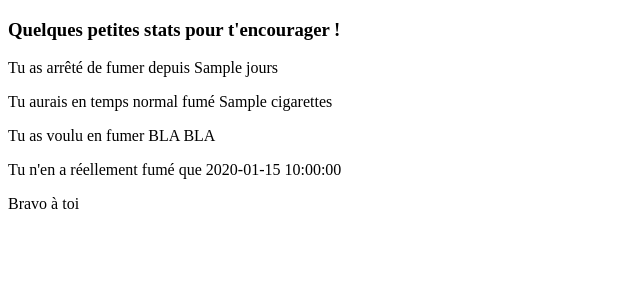
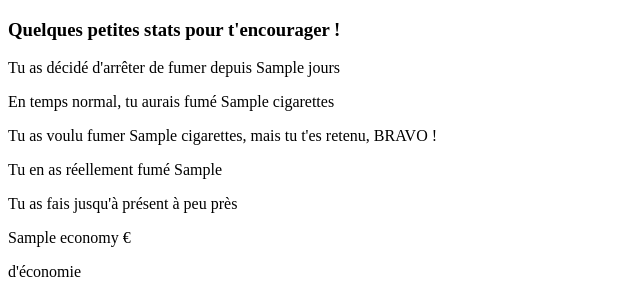
Before and after one commit to CelineGodichon/stopClope, a Symfony app: template templates/stats/stats.html.twig in a window 1280 px wide. Shown: the top 298 px of the page, without its empty margins (0-640 px from the left). Run offline with Twig, Linux system fonts and the light colour scheme; the template is opened without the code that fills it: most values are stand-ins (such as "Sample title", 1, 10 or a date in 2020); some libraries are stand-ins or nearby versions.

Commit message:
sùoking works + gif

```diff
--- a/assets/scss/app.scss
+++ b/assets/scss/app.scss
@@ -2,3 +2,4 @@
 @import "vars";
 @import "homepage";
 @import "nav";
+@import "stats";
--- a/src/Controller/DefaultController.php
+++ b/src/Controller/DefaultController.php
@@ -5,6 +5,7 @@ namespace App\Controller;
 use App\Entity\Cigarette;
 use App\Entity\User;
 use App\Form\CigaretteType;
+use DateTime;
 use Symfony\Bundle\FrameworkBundle\Controller\AbstractController;
 use Symfony\Component\HttpFoundation\Request;
 use Symfony\Component\HttpFoundation\Response;
@@ -34,14 +35,17 @@ class DefaultController extends AbstractController
         $cigarette = new Cigarette();
         $form = $this->createForm(CigaretteType::class, $cigarette);
         $form->handleRequest($request);
+        $user = $this->getUser();
 
         if ($form->isSubmitted() && $form->isValid()) {
+            $cigarette->setCreatedAt(new DateTime('now'));
+            $cigarette->setUser($user);
             $entityManager = $this->getDoctrine()->getManager();
             $entityManager->persist($cigarette);
             $entityManager->flush();
 
             return $this->redirectToRoute('homepage', [
-                'user' => $this->getUser()
+                'id' => $user->getId()
             ]);
         }
 
--- a/templates/cigarette/_form.html.twig
+++ b/templates/cigarette/_form.html.twig
@@ -1,4 +1,5 @@
 {{ form_start(form) }}
-    {{ form_widget(form) }}
+    {{ form_row(form.price) }}
+    {{ form_row(form.isSmoked) }}
     <button class="btn">{{ button_label|default('Save') }}</button>
 {{ form_end(form) }}
--- a/templates/homepage.html.twig
+++ b/templates/homepage.html.twig
@@ -18,7 +18,8 @@
             <h1 class="textCigarette mt-2"> Stop Clope</h1>
         </div>
         <a href="{{ path('cigarette_new') }}"><h1 class="btn btn-stop">Je m'en grille une petite </h1></a>
-
     {% endif %}
 
+
+
 {% endblock %}
--- a/templates/stats/stats.html.twig
+++ b/templates/stats/stats.html.twig
@@ -2,14 +2,53 @@
 
 {% block body %}
 
-    <div class="container mt-5">
+    <div class="container mt-5 text-center">
         <h3 class="textCigarette textStop mb-3"> Quelques petites stats pour t'encourager ! </h3>
-        <p>Tu as arrêté de fumer depuis <span class="textStop textCigarette">{{ nbDaysQuiting.d }}</span>  jours</p>
-        <p>Tu aurais en temps normal fumé <span class="textStop textCigarette">{{ nbCigarettesHypothetic }}</span> cigarettes</p>
-        <p>Tu as voulu en fumer <span class="textStop textCigarette">BLA BLA</span> </p>
-        <p>Tu n'en a réellement fumé que <span class="textStop textCigarette">{{ smokedCigarettesSinceBeggining }}</span> </p>
-        {% if smokedCigarettesSinceBeggining < nbCigarettesHypothetic %}
-            Bravo à toi
-        {% endif %}
+        <p>Tu as décidé d'arrêter de fumer depuis
+            <span class="textStop textCigarette h4">{{ nbDaysQuiting }}</span>
+            jours</p>
+        <p>En temps normal, tu aurais fumé
+            <span class="textStop textCigarette h4">{{ nbCigarettesHypothetic }}</span>
+            cigarettes</p>
+        <p>Tu as voulu fumer
+            <span class="textStop textCigarette h4">{{ virtualSmokedCigarettes }}</span> cigarettes, mais tu t'es
+            retenu, BRAVO !
+        </p>
+        <p>Tu en as réellement fumé
+            <span class="textStop textCigarette h4">{{ smokedCigarettes }}</span>
+        </p>
+
+        <p>Tu as fais jusqu'à présent à peu près</p>
+        <span class="textStop textCigarette h1">{{ economy }}  €</span>
+        <p>
+            d'économie
+        </p>
+
+        <script src="http://code.jquery.com/jquery-2.1.1.min.js"></script>
+        <script>
+            $(function() {
+                var xhr = $.get("http://api.giphy.com/v1/gifs/random?api_key=dc6zaTOxFJmzC&tag=pug");
+                xhr.done(function(data) {
+                    $('.gif-bg').css('background-image', 'url(' + data.data.image_url + ')');
+                });
+            });
+        </script>
+
+        <style>
+
+            .gif-bg {
+                background:url('') no-repeat center center;
+                width:30%;
+                height:30%;
+                min-height:30%; /* for mobile and tablets */
+                background-size:cover;
+                padding: 25px;
+                position:absolute
+            }
+        </style>
+        <div class="gif-bg">
+        </div>
+
+
     </div>
 {% endblock %}
```
Also changed, not shown: src/Controller/StatsController.php (+23 -6 lines), src/Form/CigaretteType.php (+17 -2 lines), templates/_nav.html.twig (+5 -5 lines), templates/cigarette/new.html.twig (+5 -3 lines), assets/scss/stats.scss (added).
